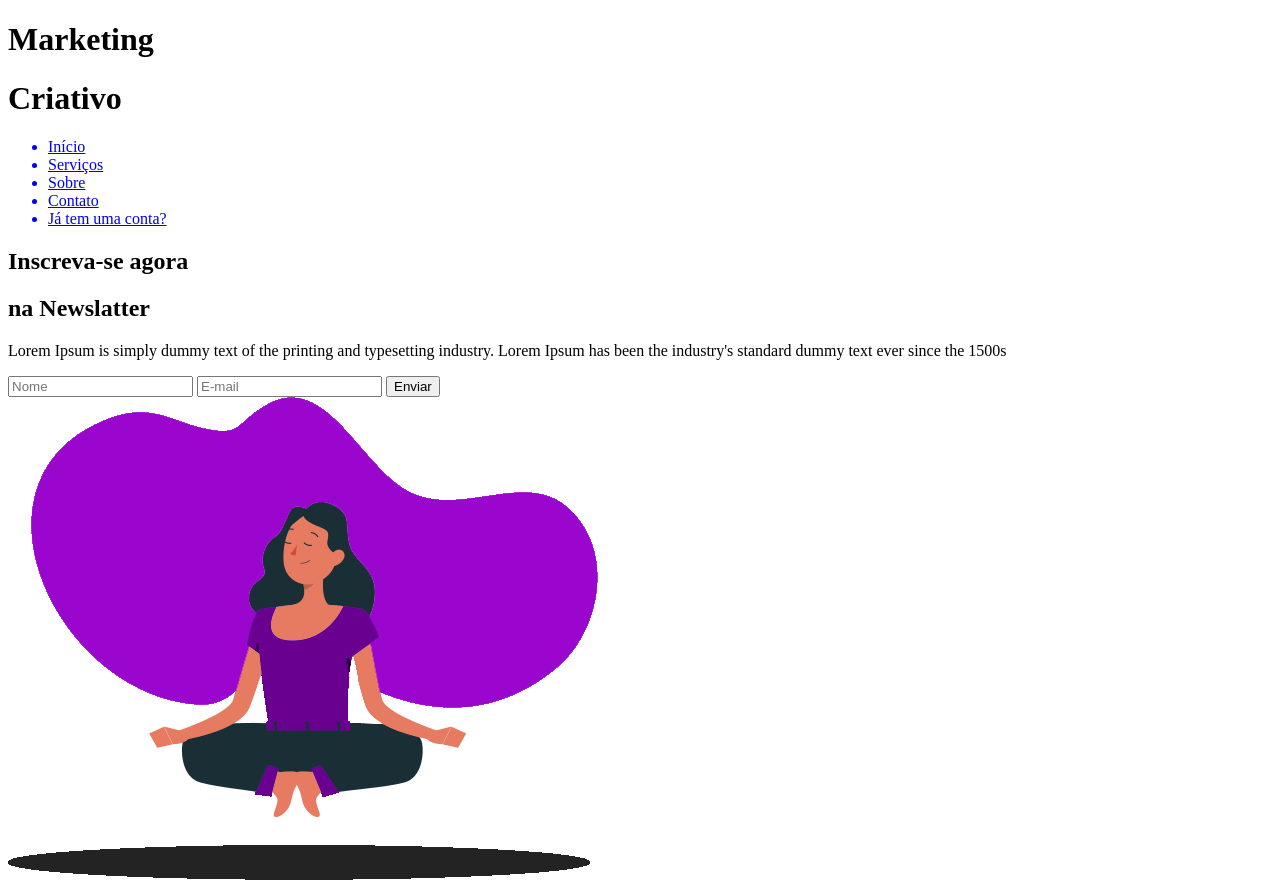
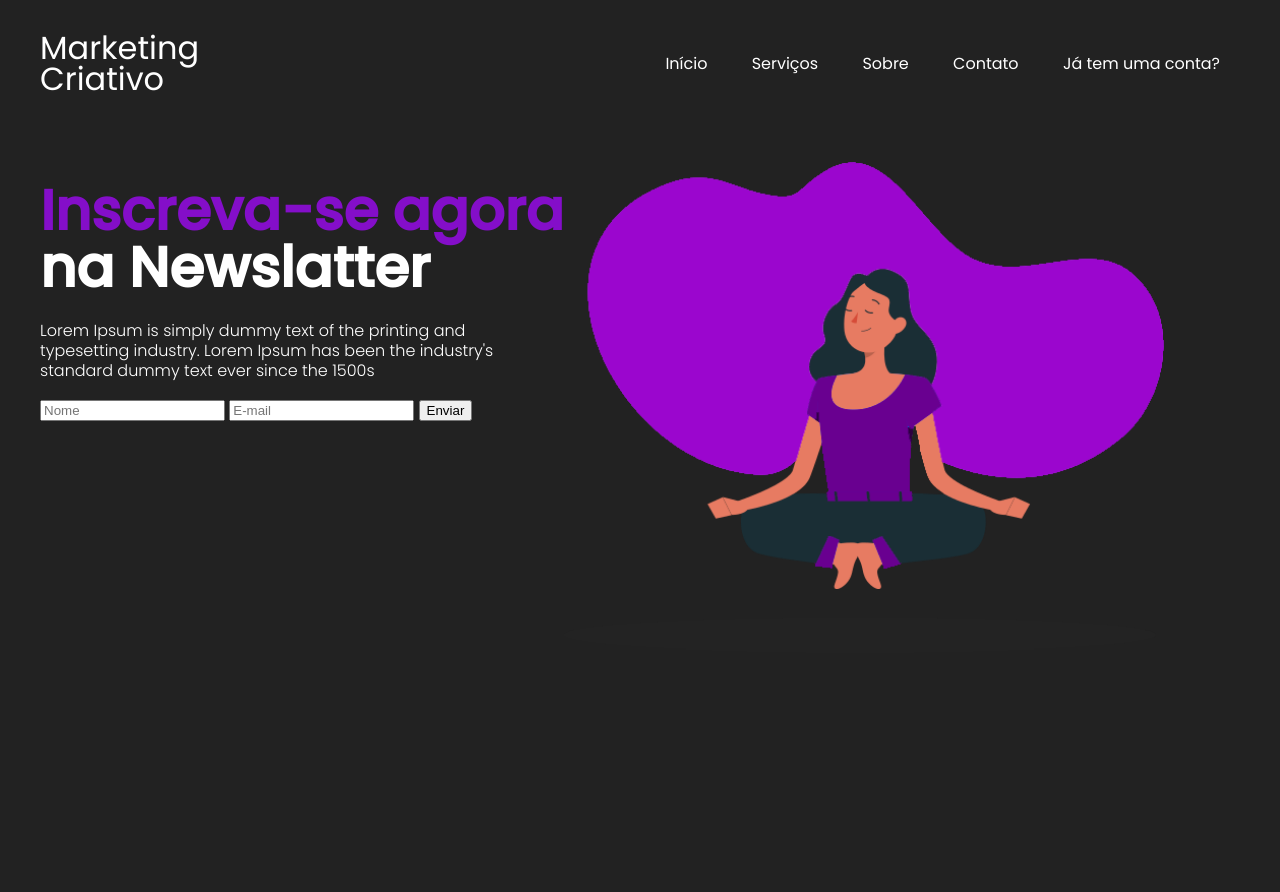
Before and after one commit to otavioaugusto1/Training-with-a-landing-page, a plain HTML site: page index.html in a window 1280 px wide. After the commit the page ends 800 px from the top, so only its background shows below. Drawn offline with Linux system fonts and the light colour scheme.

Commit message:
updating on css

```diff
--- a/index.html
+++ b/index.html
@@ -5,6 +5,7 @@
   <meta http-equiv="X-UA-Compatible" content="IE=edge">
   <meta name="viewport" content="width=device-width, initial-scale=1.0">
   <link rel="stylesheet" href="/styles/style.css">
+  <link rel="stylesheet" href="/styles/fonts.css">
   <title>Purple Landing Page</title>
 </head>
 <body>
@@ -18,12 +19,12 @@
       <a href="#"><li>Serviços</li></a>
       <a href="#"><li>Sobre</li></a>
       <a href="#"><li>Contato</li></a>
-      <a href="#"><li>Já tem uma conta?</li></a>
+      <a href="#" id="inscreva-se-btn"><li>Já tem uma conta?</li></a>
     </ul>
   </header>
   <main>
     <aside>
-      <h2>Inscreva-se agora</h2>
+      <h2><span>Inscreva-se agora</span></h2>
       <h2>na Newslatter</h2>
       <p>Lorem Ipsum is simply dummy text of the printing and typesetting industry. Lorem Ipsum has been the industry's standard dummy text ever since the 1500s</p>
       <form>
--- a/styles/style.css
+++ b/styles/style.css
@@ -0,0 +1,61 @@
+body{
+  background-color: rgb(34,34,34);
+  color: white;
+  font-family: poppinsregular;
+  max-width: 1200px;
+  margin: 0 auto;
+  padding: 15px;
+
+}
+header{
+  display: flex;
+  flex-direction: row;
+  justify-content: space-between;
+  align-items: center;
+}
+#title{
+  flex-direction: column;
+  line-height: 10px;
+
+}
+li{
+  display: inline-block;
+  margin: 20px;
+}
+h1{
+  font-weight: 200;
+}
+main{
+  display: flex;
+  flex-direction: row;
+  margin-top: 50px;
+}
+h2{
+  font-size: 56px;
+  line-height: 10px;
+  font-family: poppinsmedium;
+
+}
+a{
+  color: white;
+}
+a:hover{
+  color: rgb(132, 14, 201);
+  transition: 0.3s all;
+}
+span{
+  color: rgb(132, 14, 201);
+}
+#inscreva-se-btn{
+
+}
+p{
+  line-height: 20px;
+  max-width: 500px;
+  font-family: poppinslight;
+
+}
+img{
+  width: 600px;
+
+}
```
